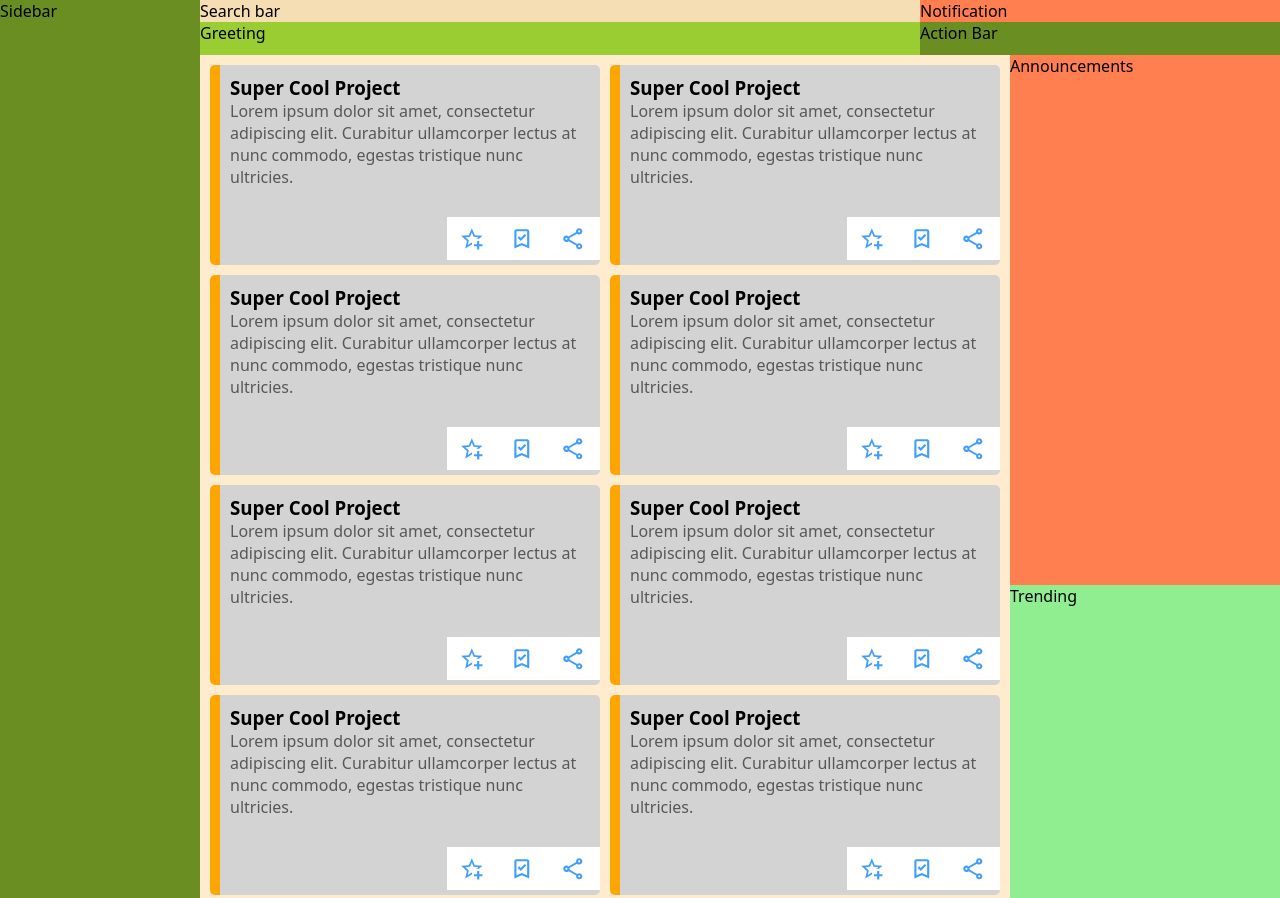
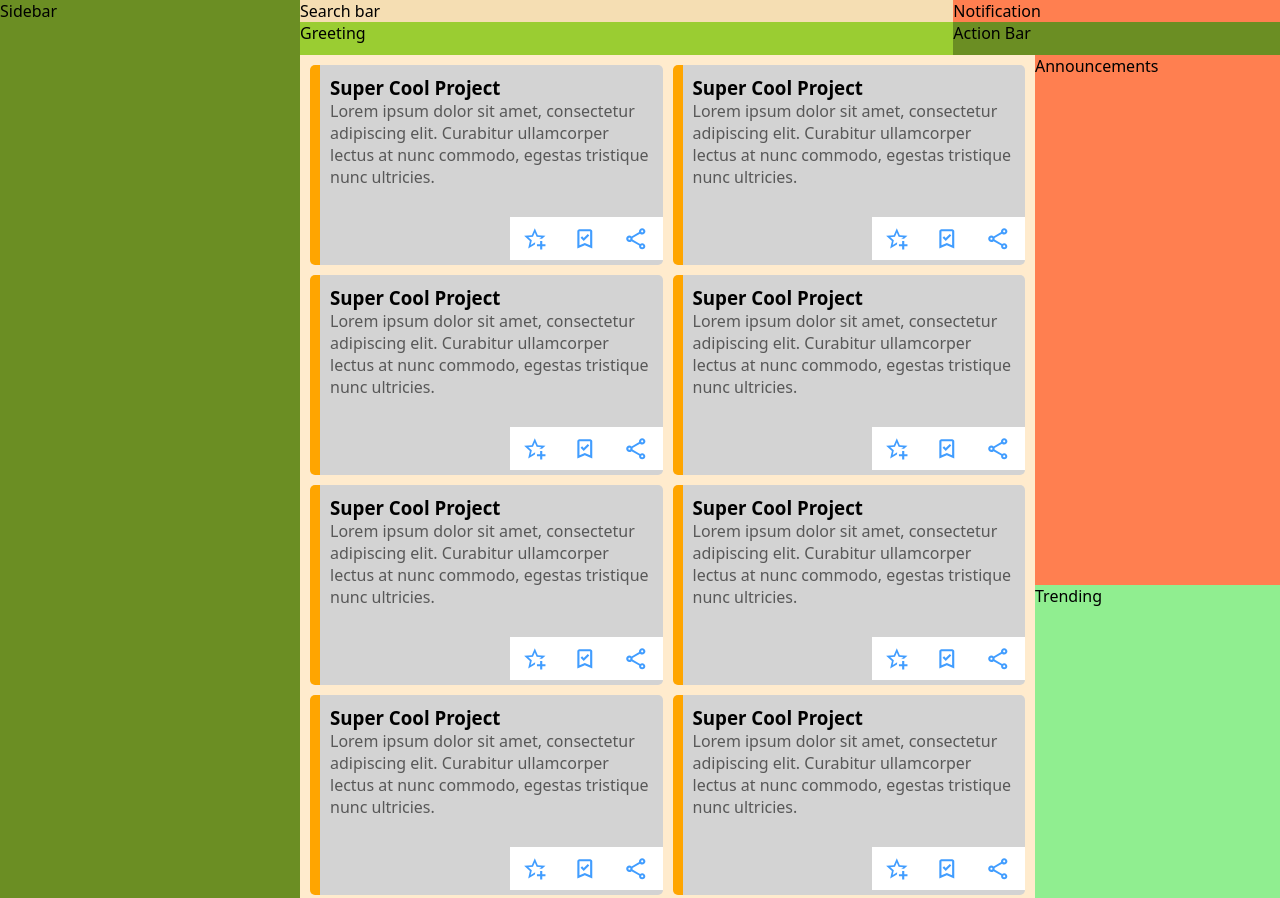
Before and after one commit to ARParizi/Odin-Project--Admin-Dashboard, a plain HTML site: page index.html in a window 1280 px wide. Shown: the top 898 px of the page. Drawn offline with Linux system fonts and the light colour scheme.

Commit message:
Add grid-auto-row

```diff
--- a/style.css
+++ b/style.css
@@ -12,7 +12,7 @@ body {
 .main-grid {
     display: grid;
     grid-template-rows: 1fr 5fr;
-    grid-template-columns: 200px 1fr;
+    grid-template-columns: 300px 1fr;
     height: 100vh;
 }
 
@@ -57,6 +57,7 @@ body {
     display: grid;
     grid-template-columns: repeat(auto-fit, minmax(300px, 1fr));
     grid-auto-flow: row; /* Default behavior */
+    grid-auto-rows: 200px;
     gap: 10px;
     padding: 10px;
 }
```
